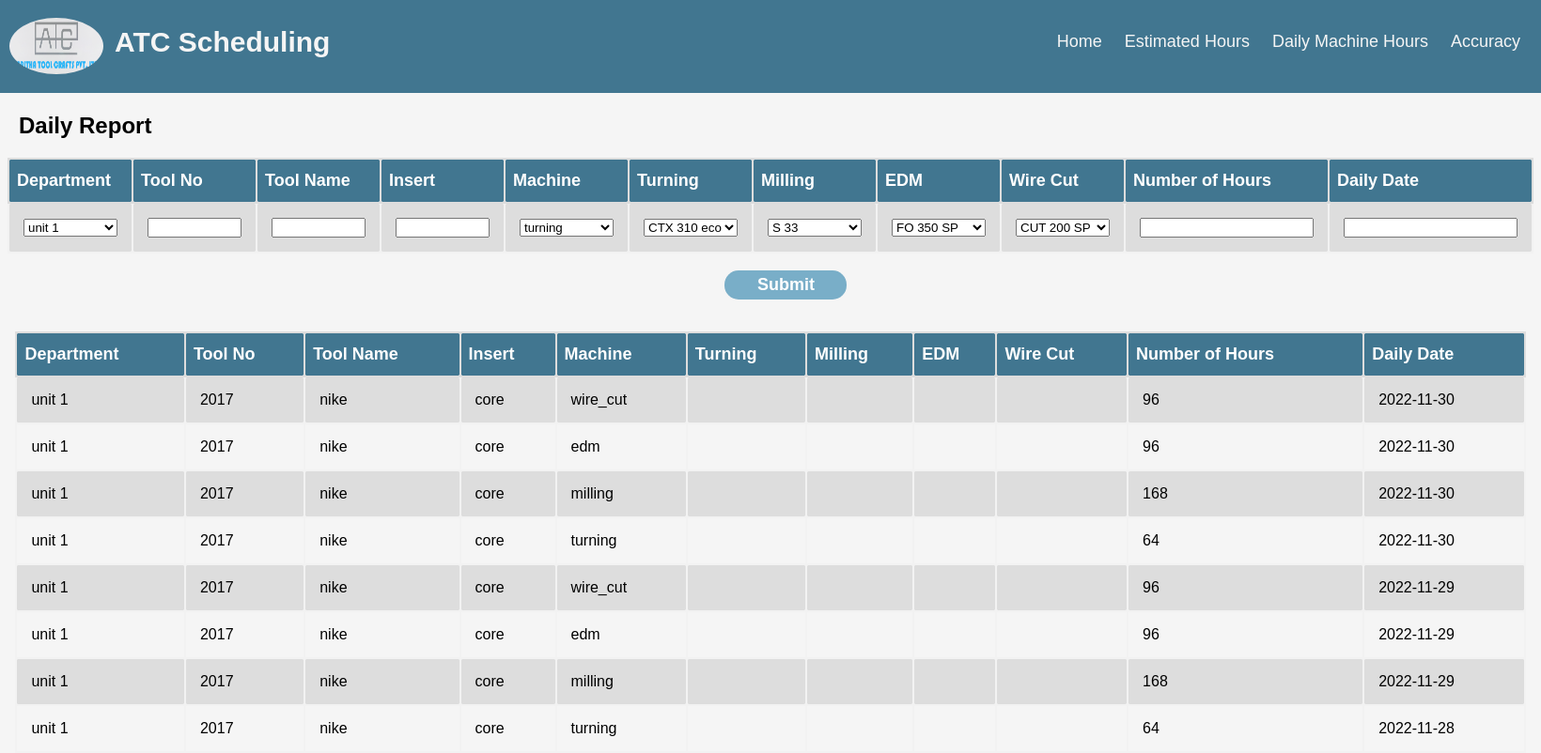
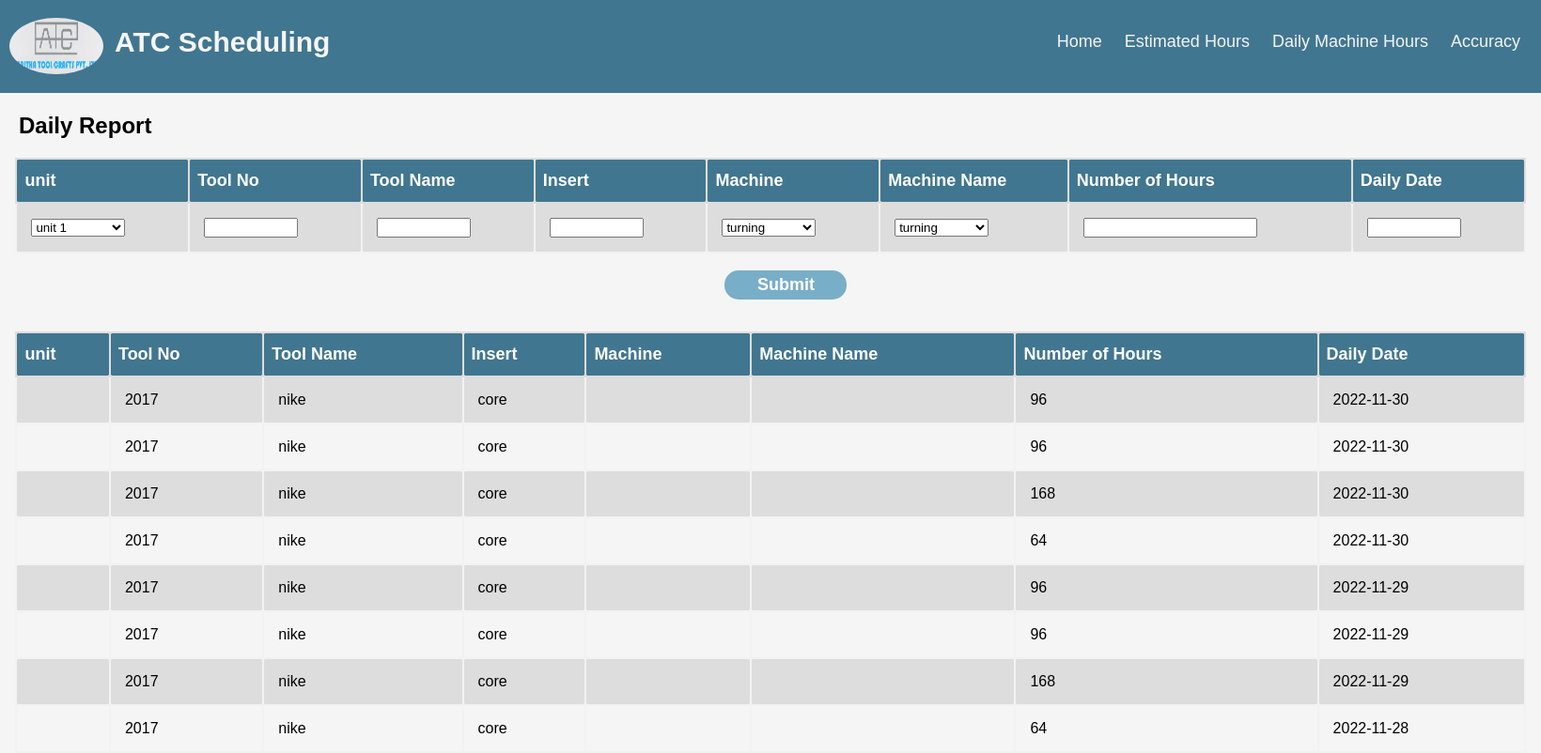
Before and after one commit to adityareddy93/ATC_Schedule, a Django app: page /daily_machine_hours/ in a window 1640 px wide. Shown: the whole page at 94% size. Run offline with Django 3.2, Linux system fonts and the light colour scheme; data comes from the database, SQL or seed files in the repository; tables that the repository leaves empty hold one stand-in row (values such as "Sample post").

Commit message:
Dec 18th 2022 changes

```diff
--- a/ATCSchedule/schedule/constants.py
+++ b/ATCSchedule/schedule/constants.py
@@ -13,6 +13,40 @@
         ("wire cut","wire cut"),
     )
 
+# Machine name choice for input table
+machine_name_choice = {
+    "turning" : (
+        ("CTX 310 eco","CTX 310 eco"),
+        ("NLX2000Y/500","NLX2000Y/500")
+    ),
+
+    "milling" : (
+        ("S 33","S 33"),
+        ("S 56","S 56"),
+        ("F3","F3"),
+        ("HSM 500","HSM 500"),
+        ("MILL S 500","MILL S 500"),
+        ("HSM 300","HSM 300"),
+        ("4KS","4KS")
+    ),
+
+    "edm" : (
+        ("FO 350 SP","FO 350 SP"),
+        ("FO 35 PSL","FO 35 PSL"),
+        ("FO 350 Gamma","FO 350 Gamma"),
+        ("FORM 200","FORM 200"),
+        ("Workmaster Robot","Workmaster Robot")
+    ),
+
+    "wire_cut" : (
+        ("CUT 200 SP","CUT 200 SP"),
+        ("CUT 300","CUT 300"),
+        ("CUT 20 P","CUT 20 P"),
+        ("CUT 30 P","CUT 30 P"),
+        ("DRILL 20","DRILL 20"),
+        ("DRILL 20","DRILL 20")
+    )
+}
 # Turning choice values for table input
 turning_choice = (
         ("CTX 310 eco","CTX 310 eco"),
--- a/ATCSchedule/schedule/forms.py
+++ b/ATCSchedule/schedule/forms.py
@@ -1,7 +1,7 @@
 from django import forms
 from django.forms import ModelForm
 from .models import TotalLoadOnSystemsInput, DailyMachineHoursInput
-from .constants import Unit_choice, machines_choice, turning_choice, milling_choice, edm_choice, wire_cut_choice
+from .constants import Unit_choice, machines_choice, turning_choice, milling_choice, edm_choice, wire_cut_choice, machine_name_choice
 #widget
 class ContactForm(forms.Form):
     name = forms.CharField()
@@ -9,10 +9,22 @@
 #category  = forms.ChoiceField(choices=[('question','Answer'),('other','Other')])
 
 
+def get_my_choices(value):
+    # you place some logic here
+    if value == "turning":
+        return turning_choice
+    if value == "turning":
+        return milling_choice
+    if value == "turning":
+        return edm_choice
+    if value == "turning":
+        return wire_cut_choice
+
+
 # create a forms
 class estimatedHoursForm(ModelForm):
 
-    department = forms.ChoiceField(choices = Unit_choice,widget=forms.Select(attrs={'style': 'width:100px'}))
+    unit = forms.ChoiceField(choices = Unit_choice,widget=forms.Select(attrs={'style': 'width:100px'}))
     tool_no = forms.IntegerField(widget=forms.TextInput(attrs={'style': 'width:100px'}))
     tool_name = forms.CharField(widget=forms.TextInput(attrs={'style': 'width:100px'}))
     insert = forms.CharField(widget=forms.TextInput(attrs={'style': 'width:100px'}))
@@ -29,17 +41,14 @@
 # create a form for daily machine hours
 class dailyMachineHoursForm(ModelForm):
 
-    department = forms.ChoiceField(choices = Unit_choice,widget=forms.Select(attrs={'style': 'width:100px'}))
+    unit = forms.ChoiceField(choices = Unit_choice,widget=forms.Select(attrs={'style': 'width:100px'}))
     tool_no = forms.IntegerField(widget=forms.TextInput(attrs={'style': 'width:100px'}))
     tool_name = forms.CharField(widget=forms.TextInput(attrs={'style': 'width:100px'}))
     insert = forms.CharField(widget=forms.TextInput(attrs={'style': 'width:100px'}))
     machine = forms.ChoiceField(choices = machines_choice,widget=forms.Select(attrs={'style': 'width:100px'}))
-    turning = forms.ChoiceField(choices = turning_choice,widget=forms.Select(attrs={'style': 'width:100px'}))
-    milling = forms.ChoiceField(choices = milling_choice,widget=forms.Select(attrs={'style': 'width:100px'}))
-    edm = forms.ChoiceField(choices = edm_choice,widget=forms.Select(attrs={'style': 'width:100px'}))
-    wire_cut = forms.ChoiceField(choices = wire_cut_choice,widget=forms.Select(attrs={'style': 'width:100px'}))
+    machine_name = forms.ChoiceField(choices = machines_choice,widget=forms.Select(attrs={'style': 'width:100px'}))
     no_of_hours = forms.IntegerField(widget=forms.NumberInput(attrs={'style': 'width:100px'}))
-    insertion_date = forms.DateField(widget=forms.DateInput(attrs={'style': 'width:100px'}))
+    daily_date = forms.DateField(widget=forms.DateInput(attrs={'style': 'width:100px'}))
     class Meta:
         model  =  DailyMachineHoursInput
         fields = "__all__"
@@ -47,13 +56,15 @@
 # create a form for daily machine hours
 class accuracyInputForm(ModelForm):
 
-    department = forms.ChoiceField(choices = Unit_choice,widget=forms.Select(attrs={'style': 'width:100px'}))
+    unit = forms.ChoiceField(choices = Unit_choice,widget=forms.Select(attrs={'style': 'width:100px'}))
     tool_no = forms.IntegerField(widget=forms.TextInput(attrs={'style': 'width:100px'}))
     tool_name = forms.CharField(widget=forms.TextInput(attrs={'style': 'width:100px'}))
-    machines = forms.ChoiceField(choices = machines_choice,widget=forms.Select(attrs={'style': 'width:100px'}))
-    accuracy = forms.IntegerField(widget=forms.NumberInput(attrs={'style': 'width:100px'}))
+    insert = forms.CharField(widget=forms.TextInput(attrs={'style': 'width:100px'}))
+    turning = forms.IntegerField(widget=forms.TextInput(attrs={'style': 'width:100px'}))
+    milling = forms.IntegerField(widget=forms.TextInput(attrs={'style': 'width:100px'}))
+    edm = forms.IntegerField(widget=forms.TextInput(attrs={'style': 'width:100px'}))
+    wire_cut = forms.IntegerField(widget=forms.TextInput(attrs={'style': 'width:100px'}))
     num_of_rejects = forms.DateField(widget=forms.DateInput(attrs={'style': 'width:100px'}))
-    estimated_cost = forms.DateField(widget=forms.DateInput(attrs={'style': 'width:100px'}))
     insertion_date = forms.DateField(widget=forms.DateInput(attrs={'style': 'width:100px'}))
     class Meta:
         model  =  DailyMachineHoursInput
--- a/ATCSchedule/templates/Home.html
+++ b/ATCSchedule/templates/Home.html
@@ -25,7 +25,7 @@
 
 /* Create two columns/boxes that floats next to each other */
 nav {
-  float: ;
+  float: left;
   width: 100%;
   height: 100px; /* only for demonstration, should be removed */
   background: whitesmoke;
--- a/ATCSchedule/templates/daily_report_input.html
+++ b/ATCSchedule/templates/daily_report_input.html
@@ -88,28 +88,22 @@
             <table id="customers">
         {% csrf_token %}
           <tr>
-            <th>Department</th>
+            <th>unit</th>
             <th>Tool No</th>
             <th>Tool Name</th>
             <th>Insert</th>
             <th>Machine</th>
-            <th>Turning</th>
-            <th>Milling</th>
-            <th>EDM</th>
-            <th>Wire Cut</th>
+            <th>Machine Name</th>
             <th>Number of Hours</th>
             <th>Daily Date</th>
           </tr>
             <tr>
-                <td>{{form.department}}</td>
+                <td>{{form.unit}}</td>
                 <td>{{form.tool_no}}</td>
                 <td>{{form.tool_name}}</td>
                 <td>{{form.insert}}</td>
                 <td>{{form.machine}}</td>
-                <td>{{form.turning}}</td>
-                <td>{{form.milling}}</td>
-                <td>{{form.edm}}</td>
-                <td>{{form.wire_cut}}</td>
+                <td>{{form.machine_name}}</td>
                 <td>{{form.num_of_hours}}</td>
                 <td>{{form.daily_date}}</td>
             </tr>
@@ -124,29 +118,23 @@
     <table id="customers">
 
       <tr>
-        <th>Department</th>
+        <th>unit</th>
         <th>Tool No</th>
         <th>Tool Name</th>
         <th>Insert</th>
-        <th>Machine</th> <!--Need to remove this field -->
-        <th>Turning</th>
-        <th>Milling</th>
-        <th>EDM</th>
-        <th>Wire Cut</th>
+        <th>Machine</th>
+        <th>Machine Name</th>
         <th>Number of Hours</th>
         <th>Daily Date</th>
       </tr>
         {% for i in d %}
         <tr class='sub'>
-            <td class='sub'>{{i.department}}</td>
+            <td class='sub'>{{i.unit}}</td>
             <td class='sub'>{{i.tool_no}}</td>
             <td class='sub'>{{i.tool_name}}</td>
             <td class='sub'>{{i.insert}}</td>
-            <td class='sub'>{{i.machines}}</td>
-            <td class='sub'>{{i.turning}}</td>
-            <td class='sub'>{{i.milling}}</td>
-            <td class='sub'>{{i.edm}}</td>
-            <td class='sub'>{{i.wire_cut}}</td>
+            <td class='sub'>{{i.machine}}</td>
+            <td class='sub'>{{i.machine_name}}</td>
             <td class='sub'>{{i.num_of_hours}}</td>
             <td class='sub'>{{i.daily_date}}</td>
         </tr>
--- a/ATCSchedule/templates/quality_report_output.html
+++ b/ATCSchedule/templates/quality_report_output.html
@@ -74,15 +74,15 @@
 
       <tr>
         <th>Tool Info</th>
-        <th>Machines</th>
-        <th>Accuracy</th>
+        <th>machine</th>
+        <th>Accuracy(µm)</th>
         <th>No. of Rejects</th>
         <th>Est. Cost</th>
       </tr>
       {% for i in d %}
       <tr>
         <td>{{i.tool_info}}</td>
-        <td>{{i.machines}}</td>
+        <td>{{i.machine}}</td>
         <td>{{i.accuarcy}}</td>
         <td>{{i.num_of_rejects}}</td>
         <td>{{i.estimated_cost}}</td>
--- a/ATCSchedule/templates/test.html
+++ b/ATCSchedule/templates/test.html
@@ -25,7 +25,7 @@
 
 /* Create two columns/boxes that floats next to each other */
 nav {
-  float: ;
+  float: right;
   width: 100%;
   height: 100px; /* only for demonstration, should be removed */
   background: whitesmoke;
```
Also changed, not shown: ATCSchedule/schedule/models.py (+15 -14 lines), ATCSchedule/schedule/module_files/helper_functions.py (+23 -9 lines), ATCSchedule/templates/accuracy_input.html (+24 -16 lines), ATCSchedule/templates/form.html (+8 -8 lines), ATCSchedule/db.sqlite3, ATCSchedule/schedule/migrations/0007_auto_20221219_1831.py (added), ATCSchedule/schedule/migrations/0008_auto_20221219_2042.py (added), ATCSchedule/schedule/migrations/0009_auto_20221219_2207.py (added).
